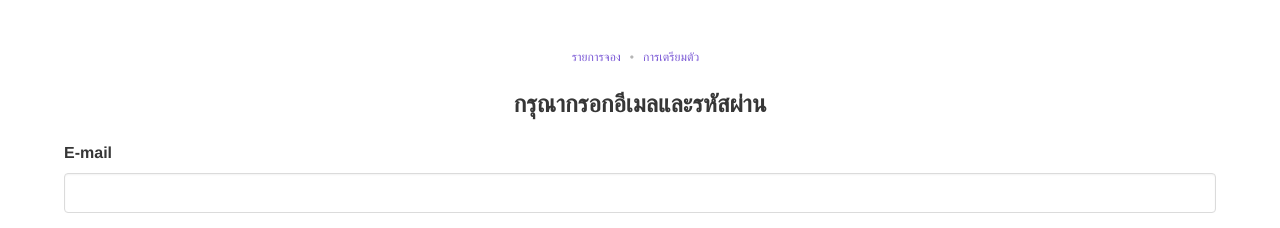
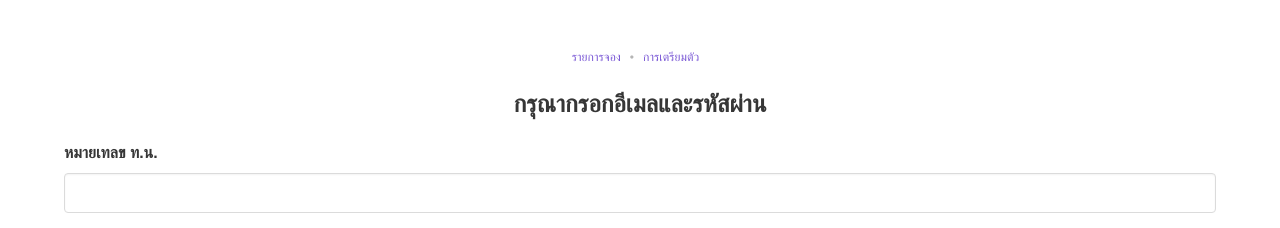
Before and after one commit to MTC-Thailand/mtc-hotline-telemedicine, a Vue app: page /staff-form in a window 1280 px wide. Shown: the top 228 px of the page. Built offline with nearby package versions, Linux system fonts and the light colour scheme.

Commit message:
changed email to a license number

```diff
--- a/src/views/staffForm.vue
+++ b/src/views/staffForm.vue
@@ -1,8 +1,8 @@
 <template>
   <div class="container">
     <h1 class="title has-text-centered is-size-4">กรุณากรอกอีเมลและรหัสผ่าน</h1>
-    <b-field label="E-mail">
-      <b-input type="email" v-model="email"></b-input>
+    <b-field label="หมายเทลข ท.น.">
+      <b-input type="text" v-model="license"></b-input>
     </b-field>
     <b-field label="Password">
       <b-input type="password" v-model="password"></b-input>
@@ -23,7 +23,7 @@ export default {
   name: "staffForm",
   data () {
     return {
-      email: "",
+      license: "",
       password: "",
       saving: false
     }
@@ -32,7 +32,7 @@ export default {
     async saveData() {
       this.saving = true
       const staffRef = collection(db, 'staff')
-      let q = query(staffRef, where('email', '==', this.email))
+      let q = query(staffRef, where('license', '==', this.license))
       let querySnapshot = await getDocs(q)
       for (let document of querySnapshot.docs) {
         let d = document.data()
```
